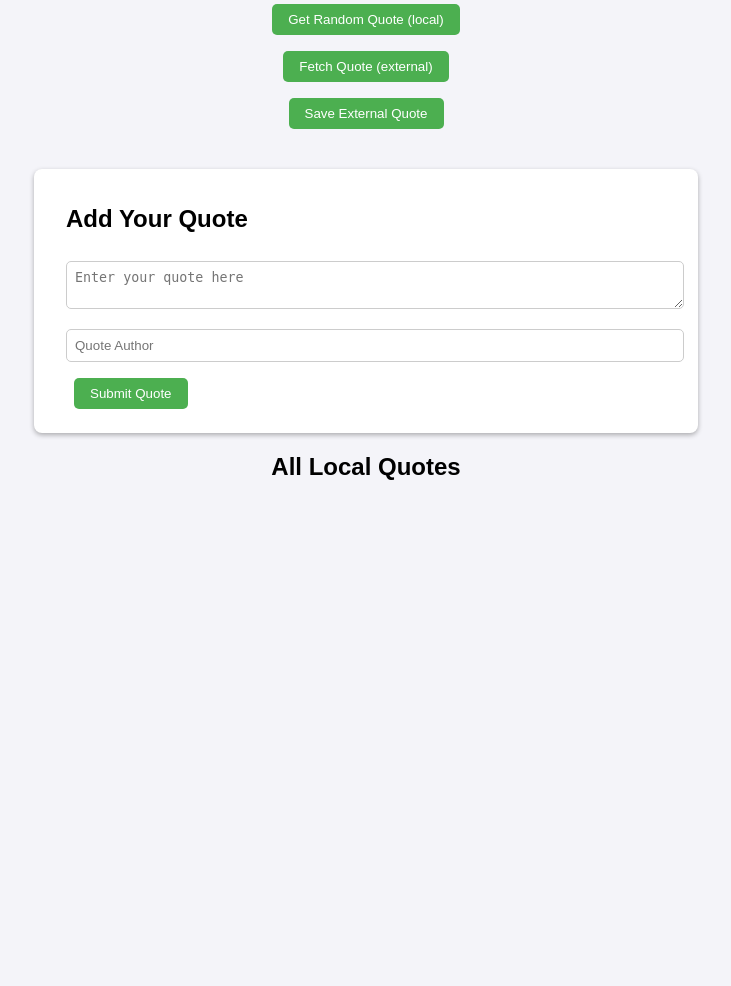
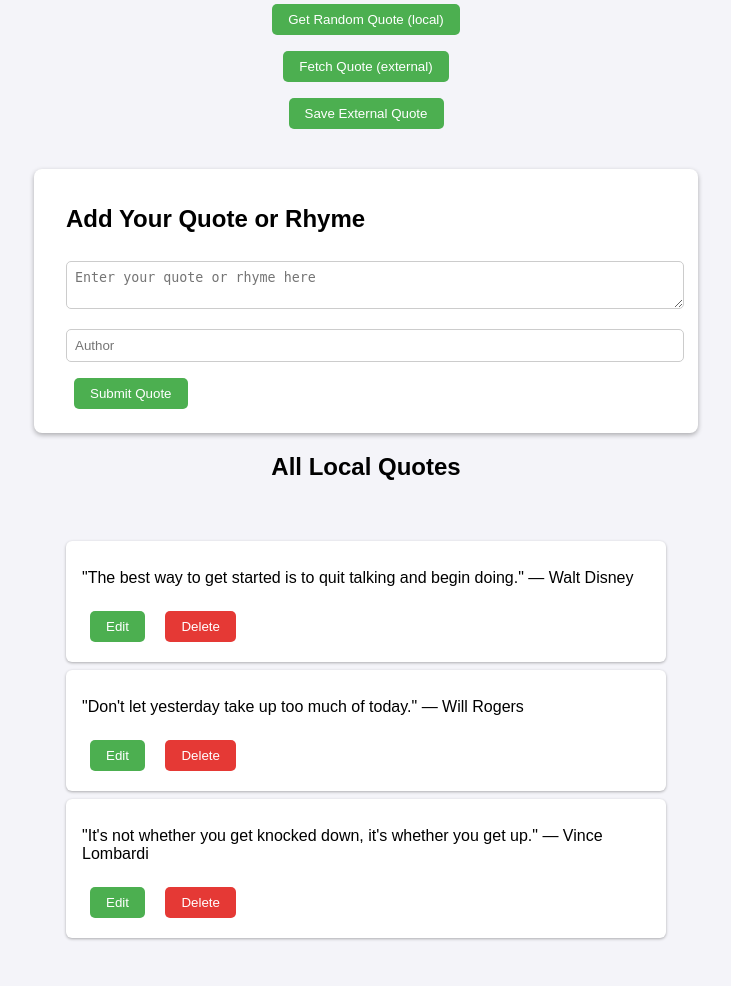
Before and after one commit to RodriguezRamiro/quotesgenerator_app, a Flask app: page / in a window 1280 px wide. Shown: the part 238-1224 px from the top of the page, without its empty margins (274-1005 px from the left). Before the commit the page ends 718 px from the top, so only its background shows below. Run offline with Flask 3, Linux system fonts and the light colour scheme.

Commit message:
minimal structure functional api, fetch add delete and update quotes and rhymes. new Modal integration for editing information. upcoming modern styles and project refactoring.

```diff
--- a/app.py
+++ b/app.py
@@ -59,13 +59,15 @@ def update_quote(quote_id):
     data = request.json
     quote = next((q for q in quotes if q["id"] == quote_id), None)
     if not quote:
-        return jsonify({"error": f"Quote wih id {quote_id} not found"}),
+        return jsonify({"error": f"Quote with id {quote_id} not found"}), 404
 
     quote["text"] = data.get("text", quote["text"])
     quote["author"] = data.get("author", quote["author"])
 
-    return jsonify({"message": f"Quote with id {quote_id} updated successfully", "quote": quote}), 200
-
+    return jsonify({
+        "message": f"Quote with id {quote_id} updated successfully",
+        "quote": quote
+    }), 200
 
 
 @app.route('/api/quotes/external', methods=['GET'])
--- a/templates/index.html
+++ b/templates/index.html
@@ -32,6 +32,12 @@
       color: white;
       cursor: pointer;
     }
+    button.delete-btn {
+      background: #e53935;
+    }
+    button.delete-btn:hover {
+      background: #c62828;
+    }
     form {
       margin-top: 2rem;
       background: #fff;
@@ -59,27 +65,33 @@
       margin: 0.5rem 0;
       border-radius: 6px;
       box-shadow: 0 1px 3px rgba(0,0,0,0.3);
-
-      button.delete-btn {
-  background: #e53935;
     }
 
-button.delete-btn:hover {
-  background: #c62828;
+    /* Modal Styles */
+    .modal {
+      display: none;
+      position: fixed;
+      z-index: 1000;
+      left: 0;
+      top: 0;
+      width: 100%;
+      height: 100%;
+      background: rgba(0,0,0,0.5);
+      justify-content: center;
+      align-items: center;
     }
-
-textarea, input {
-  margin: 0.25rem 0;
+    .modal-content {
+      background: #fff;
+      padding: 2rem;
+      border-radius: 8px;
+      width: 90%;
+      max-width: 500px;
+      text-align: center;
     }
-
-button.delete-btn {
-  background: #e53935;
-}
-button.delete-btn:hover {
-  background: #c62828;
-}
-
-
+    .modal-content textarea,
+    .modal-content input {
+      width: 100%;
+      margin-top: 1rem;
     }
   </style>
 </head>
@@ -98,9 +110,9 @@ button.delete-btn:hover {
 
   <!-- Add quote form -->
   <form id="quote-form">
-    <h2>Add Your Quote</h2>
-    <textarea id="new-quote-text" placeholder="Enter your quote here" required></textarea>
-    <input id="new-quote-author" placeholder="Quote Author" required />
+    <h2>Add Your Quote or Rhyme</h2>
+    <textarea id="new-quote-text" placeholder="Enter your quote or rhyme here" required></textarea>
+    <input id="new-quote-author" placeholder="Author" required />
     <button type="submit">Submit Quote</button>
   </form>
 
@@ -108,8 +120,20 @@ button.delete-btn:hover {
   <h2>All Local Quotes</h2>
   <div id="all-quotes"></div>
 
+  <!-- Edit Modal -->
+  <div id="editModal" class="modal">
+    <div class="modal-content">
+        <h2>Edit Quote</h2>
+        <textarea id="edit-text"></textarea>
+        <input id="edit-author" />
+        <button onclick="saveEdit()">Save</button>
+        <button class="close-btn" onclick="closeModal()">Cancel</button>
+    </div>
+  </div>
+
   <script>
     let lastExternalQuote = null;
+    let editingId = null;
 
     async function getRandomQuote() {
       const res = await fetch('/api/quotes/random');
@@ -147,7 +171,7 @@ button.delete-btn:hover {
       const res = await fetch(`/api/quotes/${id}`, { method: 'DELETE' });
       const data = await res.json();
       alert(data.message || data.error);
-        loadAllQuotes(); // refresh afteter deletion
+      loadAllQuotes(); // refresh after deletion
     }
 
     async function loadAllQuotes() {
@@ -155,30 +179,26 @@ button.delete-btn:hover {
       const data = await res.json();
       const container = document.getElementById('all-quotes');
       container.innerHTML = data.map(q => `
-            <div class="quote-item">
+        <div class="quote-item" id="quote-${q.id}">
           <p>"${q.text}" — ${q.author}</p>
-                <button onclick="editQuote('${q.text}', '${q.author}')">Edit</button>
+          <button onclick="openModal(${q.id}, \`${q.text}\`, \`${q.author}\`)">Edit</button>
           <button class="delete-btn" onclick="deleteQuote(${q.id})">Delete</button>
         </div>
       `).join("");
     }
 
-    // Function to edit a quote
-    function editQuote(id, text, author) {
-        const container = document.getElementById(`quote-${id}`);
-        contaiener.innerHTML = `
-            <textarea id="edit-text-${id}">${text}</textarea>
-            <input id="edit-author-${id}" value="${author}" />
-            <button onclick="saveEdit(${id})">Save</button>
-            <button onclick="loadAllQuotes()">Cancel</button>
-            `;
+    function openModal(id, text, author) {
+      editingId = id;
+      document.getElementById('edit-text').value = text;
+      document.getElementById('edit-author').value = author;
+      document.getElementById('editModal').style.display = 'flex';
     }
 
-    async funciton saveEdit(id) {
-        const text = document.getElementById(`edit-text-${id}`).value;
-        const author = document.getElementById(`edit-author-${id}`).value;
+    async function saveEdit() {
+      const text = document.getElementById('edit-text').value;
+      const author = document.getElementById('edit-author').value;
 
-        const res = await fetch(`/api/quotes/${id}`, {
+      const res = await fetch(`/api/quotes/${editingId}`, {
         method: 'PUT',
         headers: { 'Content-Type': 'application/json' },
         body: JSON.stringify({ text, author })
@@ -186,11 +206,25 @@ button.delete-btn:hover {
 
       if (res.ok) {
         alert('Quote updated successfully!');
-            loadAllQuotes(); // Refresh the list of quotes
+        closeModal();
+        loadAllQuotes();
       } else {
         alert('Failed to update quote.');
       }
     }
+
+    function closeModal() {
+      editingId = null;
+      document.getElementById('editModal').style.display = 'none';
+    }
+
+    // Close modal on outside click
+    window.addEventListener('click', (e) => {
+        const modal = document.getElementById('editModal');
+        if (e.target === modal){
+            closeModal();
+    }
+    })
 
     // Handle form submission
     document.getElementById('quote-form').addEventListener('submit', async (e) => {
```
Also changed, not shown: README.md, templates/about.html (added). Lines whose indentation alone changed are shown as unchanged.
